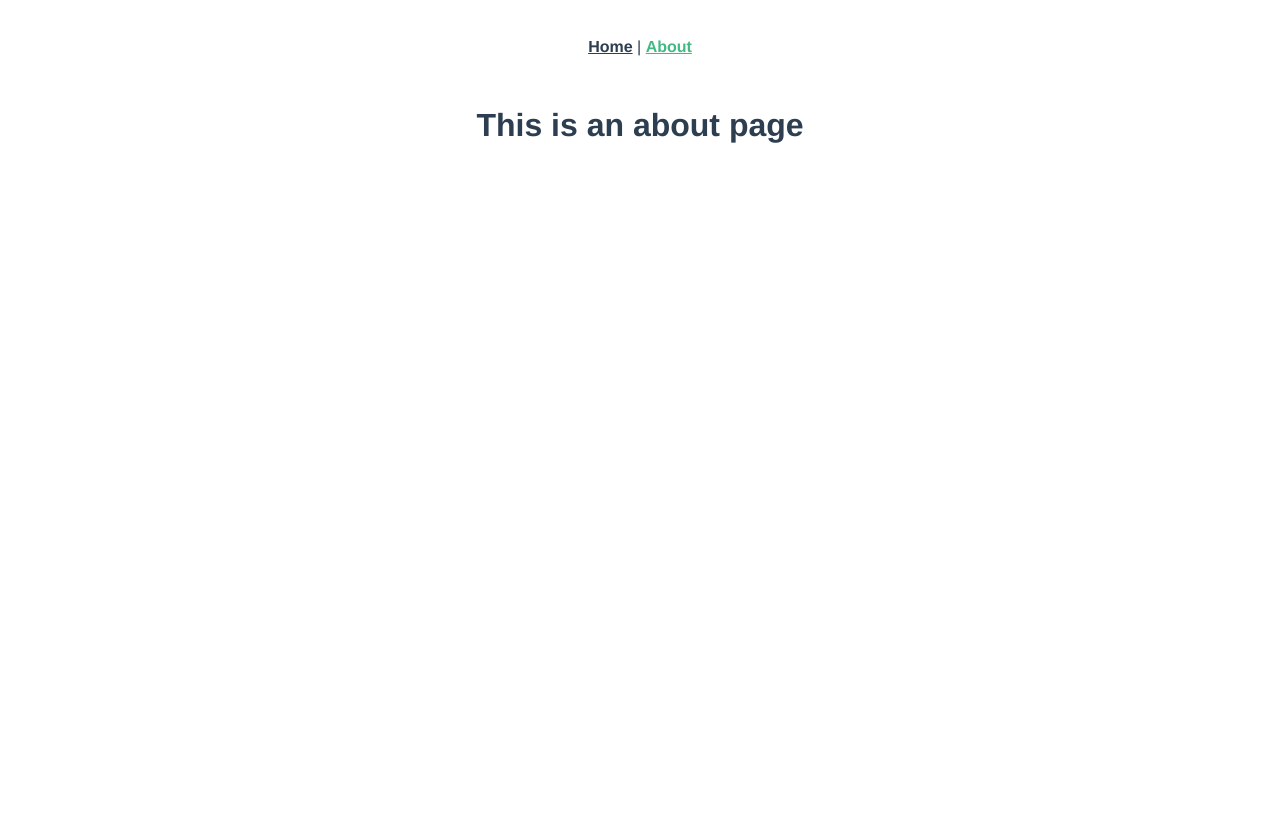
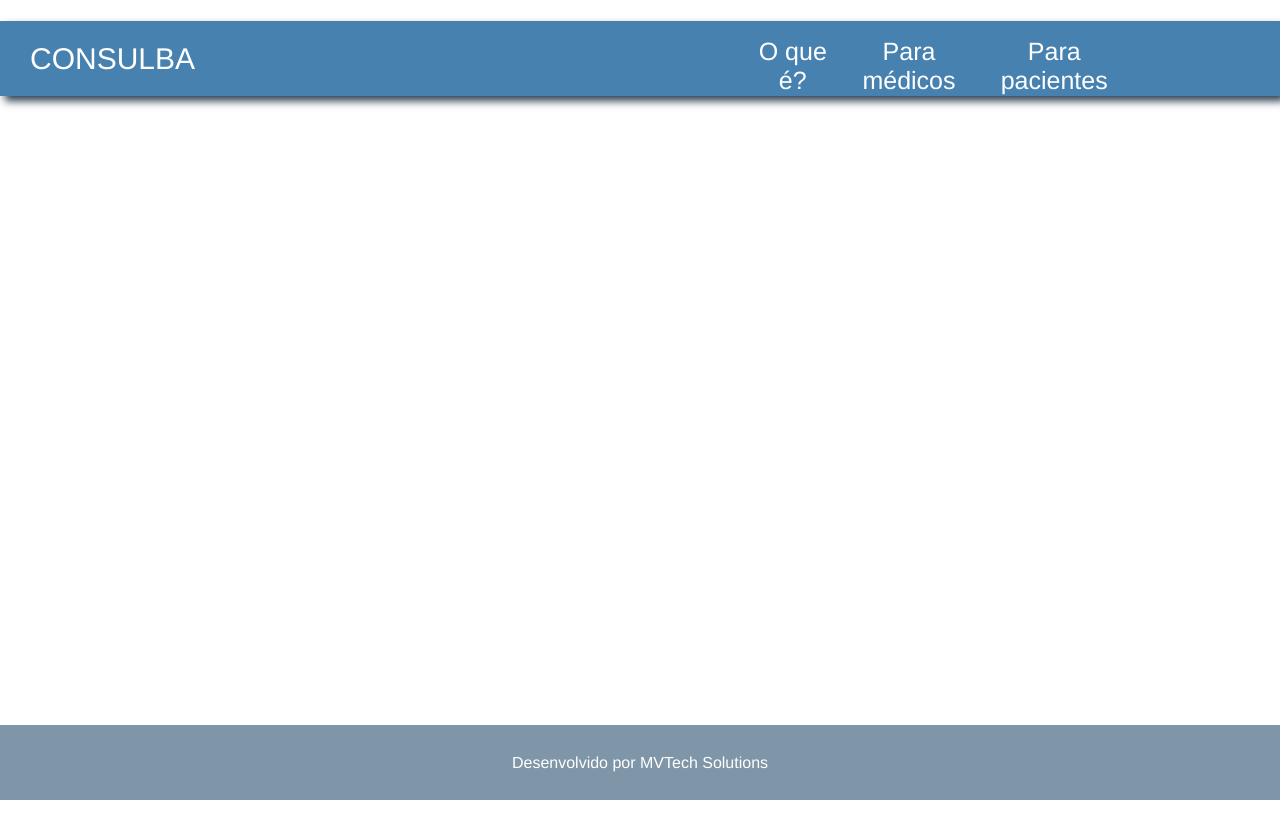
Before and after one commit to akelesis/consulba, a Vue app in the folder frontend/: page /about in a window 1280 px wide. Before the commit the page ends 800 px from the top, so only its background shows below. Built offline with nearby package versions, Linux system fonts and the light colour scheme.

Commit message:
templates consulba

```diff
--- a/frontend/src/App.vue
+++ b/frontend/src/App.vue
@@ -1,14 +1,37 @@
-<template>
+c<template>
   <div id="app">
-    <div id="nav">
+    <!-- <div id="nav">
       <router-link to="/">Home</router-link> |
       <router-link to="/about">About</router-link>
-    </div>
-    <router-view/>
+    </div> -->
+    <Header></Header>
+    <Content/>
+    <Footer></Footer>
   </div>
 </template>
 
+<script>
+
+import Header from './templates/Header'
+import Footer from './templates/Footer'
+import Content from './templates/Content'
+
+export default {
+  components: {
+    Header,
+    Footer,
+    Content
+  }
+}
+</script>
+
 <style>
+body{
+  margin: 0;
+  overflow: hidden;
+  min-height: 100vh;
+}
+
 #app {
   font-family: Avenir, Helvetica, Arial, sans-serif;
   -webkit-font-smoothing: antialiased;
--- a/frontend/src/components/HelloWorld.vue
+++ /dev/null
@@ -1,60 +0,0 @@
-<template>
-  <div class="hello">
-    <h1>{{ msg }}</h1>
-    <p>
-      For a guide and recipes on how to configure / customize this project,<br>
-      check out the
-      <a href="https://cli.vuejs.org" target="_blank" rel="noopener">vue-cli documentation</a>.
-    </p>
-    <h3>Installed CLI Plugins</h3>
-    <ul>
-      <li><a href="https://github.com/vuejs/vue-cli/tree/dev/packages/%40vue/cli-plugin-babel" target="_blank" rel="noopener">babel</a></li>
-      <li><a href="https://github.com/vuejs/vue-cli/tree/dev/packages/%40vue/cli-plugin-router" target="_blank" rel="noopener">router</a></li>
-      <li><a href="https://github.com/vuejs/vue-cli/tree/dev/packages/%40vue/cli-plugin-vuex" target="_blank" rel="noopener">vuex</a></li>
-      <li><a href="https://github.com/vuejs/vue-cli/tree/dev/packages/%40vue/cli-plugin-eslint" target="_blank" rel="noopener">eslint</a></li>
-    </ul>
-    <h3>Essential Links</h3>
-    <ul>
-      <li><a href="https://vuejs.org" target="_blank" rel="noopener">Core Docs</a></li>
-      <li><a href="https://forum.vuejs.org" target="_blank" rel="noopener">Forum</a></li>
-      <li><a href="https://chat.vuejs.org" target="_blank" rel="noopener">Community Chat</a></li>
-      <li><a href="https://twitter.com/vuejs" target="_blank" rel="noopener">Twitter</a></li>
-      <li><a href="https://news.vuejs.org" target="_blank" rel="noopener">News</a></li>
-    </ul>
-    <h3>Ecosystem</h3>
-    <ul>
-      <li><a href="https://router.vuejs.org" target="_blank" rel="noopener">vue-router</a></li>
-      <li><a href="https://vuex.vuejs.org" target="_blank" rel="noopener">vuex</a></li>
-      <li><a href="https://github.com/vuejs/vue-devtools#vue-devtools" target="_blank" rel="noopener">vue-devtools</a></li>
-      <li><a href="https://vue-loader.vuejs.org" target="_blank" rel="noopener">vue-loader</a></li>
-      <li><a href="https://github.com/vuejs/awesome-vue" target="_blank" rel="noopener">awesome-vue</a></li>
-    </ul>
-  </div>
-</template>
-
-<script>
-export default {
-  name: 'HelloWorld',
-  props: {
-    msg: String
-  }
-}
-</script>
-
-<!-- Add "scoped" attribute to limit CSS to this component only -->
-<style scoped>
-h3 {
-  margin: 40px 0 0;
-}
-ul {
-  list-style-type: none;
-  padding: 0;
-}
-li {
-  display: inline-block;
-  margin: 0 10px;
-}
-a {
-  color: #42b983;
-}
-</style>
--- /dev/null
+++ b/frontend/src/templates/Content.vue
@@ -0,0 +1,16 @@
+<template>
+  <div class="content-container">
+      <router-view/>
+  </div>
+</template>
+
+<script>
+
+export default {
+    name: 'Content'
+}
+</script>
+
+<style>
+
+</style>
--- /dev/null
+++ b/frontend/src/templates/Footer.vue
@@ -0,0 +1,29 @@
+<template>
+  <div class="footer-container">
+      <span>Desenvolvido por MVTech Solutions</span>
+  </div>
+</template>
+
+<script>
+export default {
+    name: 'Footer'
+}
+</script>
+
+<style>
+.footer-container {
+    display: flex;
+    align-items: center;
+    justify-content: center;
+    position: fixed;
+    left: 0;
+    bottom: 0;
+    background-color: rgb(126, 150, 167);
+    height: 75px;
+    width: 100vw;
+}
+
+.footer-container span{
+    color: white;
+}
+</style>
--- /dev/null
+++ b/frontend/src/templates/Header.vue
@@ -0,0 +1,52 @@
+<template>
+  <div class="header-container">
+    <div class="logo">
+      CONSULBA
+    </div>
+    <nav id="menu">
+      <div>O que é?</div>
+      <div>Para médicos</div>
+      <div>Para pacientes</div>
+    </nav>
+  </div>
+</template>
+
+<script>
+export default {
+  name: 'Header'
+}
+</script>
+
+<style>
+.header-container {
+  display: flex;
+  position: fixed;
+  align-items: center;
+  justify-content: space-between;
+  background-color: rgb(71, 129, 175);
+  height: 75px;
+  width: 100vw;
+  box-shadow: 5px 5px 8px;
+}
+
+.header-container .logo{
+  cursor: pointer;
+  margin-left: 30px;
+  font-size: 30px;
+  color: white;
+}
+
+#menu{
+  width: 30vw;
+  margin-right: 150px;
+  display: flex;
+  justify-content: space-between;
+  font-size: 25px;
+  color: white;
+  padding-top: 15px;
+}
+
+#menu div{
+  cursor: pointer;
+}
+</style>
--- a/frontend/src/views/Home.vue
+++ b/frontend/src/views/Home.vue
@@ -1,18 +1,24 @@
 <template>
   <div class="home">
-    <img alt="Vue logo" src="../assets/logo.png">
-    <HelloWorld msg="Welcome to Your Vue.js App"/>
+    <img src="../assets/medico-img.jpg" alt="">
   </div>
 </template>
 
 <script>
 // @ is an alias to /src
-import HelloWorld from '@/components/HelloWorld.vue'
 
 export default {
   name: 'Home',
   components: {
-    HelloWorld
+
   }
 }
 </script>
+
+<style>
+.home img{
+  width: 100vw;
+  height: 110vh;
+}
+
+</style>
```
Also changed, not shown: frontend/src/assets/medico-img.jpg (added), 1 other file (tests, documents, lock files or other folders).
